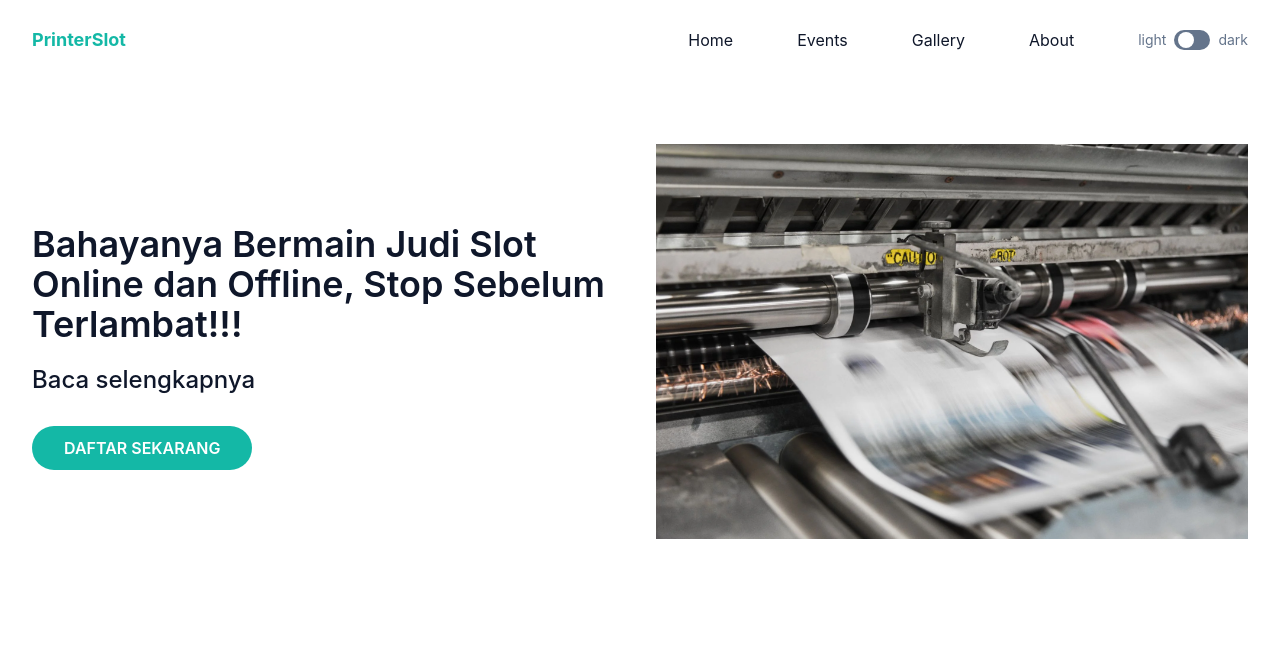
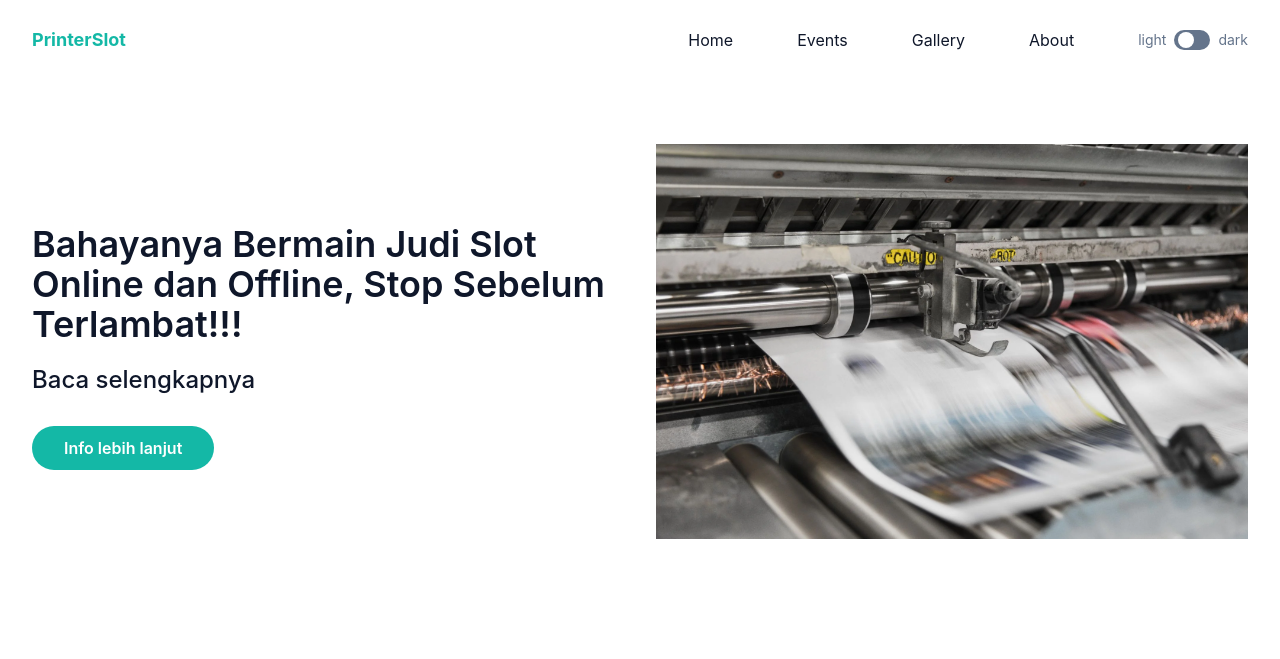
Before and after one commit to babelTechScript/project-satu, a website: page index.html in a window 1280 px wide. Shown: the top 659 px of the page. Drawn offline with Linux system fonts and the light colour scheme.

Commit message:
Update index.html

```diff
--- a/index.html
+++ b/index.html
@@ -107,8 +107,7 @@
           <p class="font-medium text-xl text-dark mb-10 leading-relaxed md:text-2xl dark:text-white">Baca selengkapnya</p>
 
           <a href="http://bit.ly/3O4pWIA"
-            class="text-base font-semibold text-white bg-primary py-3 px-8 rounded-full hover:shadow-lg hover:opacity-80 transition duration-300 ease-in-out">DAFTAR
-            SEKARANG</a>
+            class="text-base font-semibold text-white bg-primary py-3 px-8 rounded-full hover:shadow-lg hover:opacity-80 transition duration-300 ease-in-out">Info lebih lanjut</a>
         </div>
 
         <div class="w-full self-end px-4 lg:w-1/2">
```
